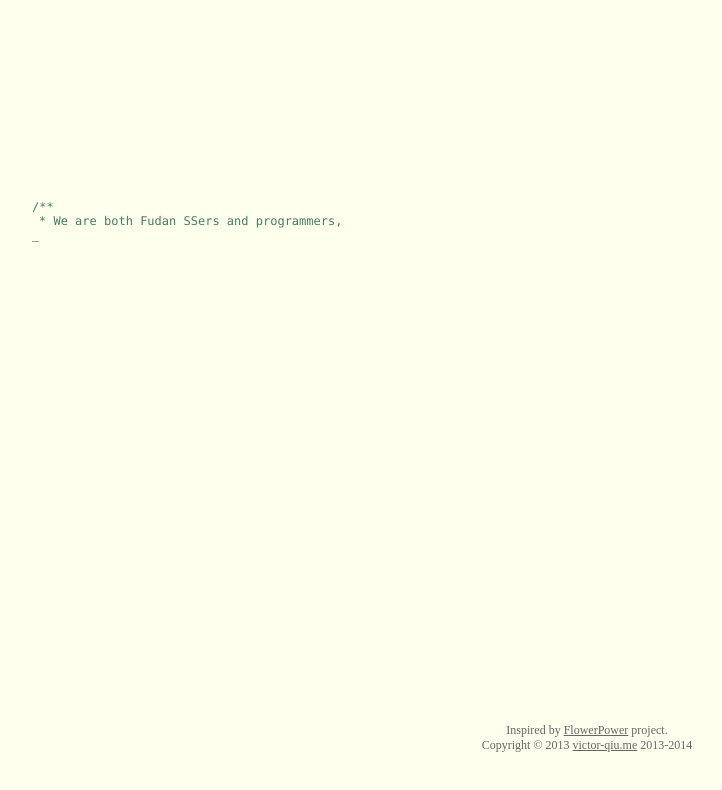
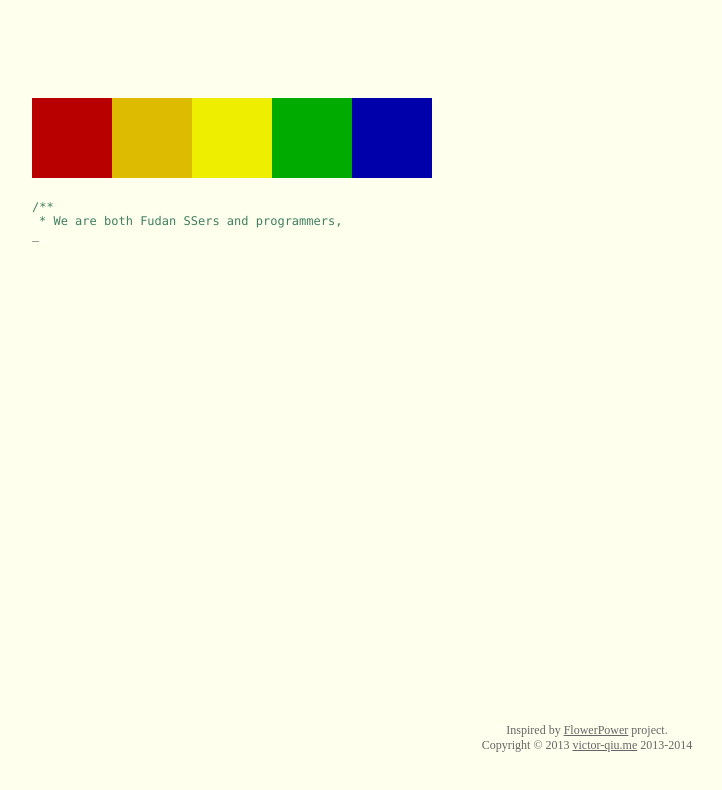
Before and after one commit to victor3d/LoveGaoJun, a plain HTML site: page index.html in a window 1280 px wide. Shown: the whole page, without its empty margins (53-775 px from the left). Drawn offline with Linux system fonts and the light colour scheme.

Commit message:
更改布局

```diff
--- a/css/default_dev.css
+++ b/css/default_dev.css
@@ -64,8 +64,41 @@ body {
 	display:none;
 }
 
+#rightPanel {
+	float: left;
+	width: 440px;
+	height: 500px;
+}
+
+#avatar1 {
+	background-color: #b90000;
+}
+
+#avatar2 {
+	background-color: #ddbb00;
+}
+
+#avatar3 {
+	background-color: #eeee00;
+}
+
+#avatar4 {
+	background-color: #00ab00;
+}
+
+#avatar5 {
+	background-color: #0000aa;
+}
+
+.avatar {
+	float: left;
+	width: 80px;
+	height: 80px;
+	margin: 10px 0px 10px 0px;
+}
+
 #code {
-	float: left;
+	clear: left;
 	width: 440px;
 	height: 400px;
 	color: #333;
--- a/index.html
+++ b/index.html
@@ -9,7 +9,7 @@
 			src: url('digital-7_mono.ttf') format("truetype");
 		}
 	</style>
-	<link href="css/default.css" type="text/css" rel="stylesheet">
+	<link href="css/default_dev.css" type="text/css" rel="stylesheet">
 	<script type="text/javascript" src="js/jquery.js"></script>
 	<script type="text/javascript" src="js/garden.js"></script>
     <script type="text/javascript" src="js/functions.js"></script>
@@ -18,6 +18,12 @@
 <body>
 	<div id="mainDiv">
 		<div id="content">
+			<div id="rightPanel">
+			    <div id="avatar1" class="avatar"></div>
+			    <div id="avatar2" class="avatar"></div>
+			    <div id="avatar3" class="avatar"></div>
+			    <div id="avatar4" class="avatar"></div>
+			    <div id="avatar5" class="avatar"></div>
 				<div id="code">
 					<span class="comments">/**</span><br />
 					<span class="space"/><span class="comments">* We are both Fudan SSers and programmers,</span><br />
@@ -45,6 +51,7 @@
 					<span class="comments">// After a romantic wedding, we will live happily ever after.</span><br />
 					i.marry(u);<br />
 					i.liveHappilyWith(u);<br />
+				</div>
 			</div>
 			<div id="loveHeart">
 				<canvas id="garden"></canvas>
```
Lines whose indentation alone changed are shown as unchanged.
